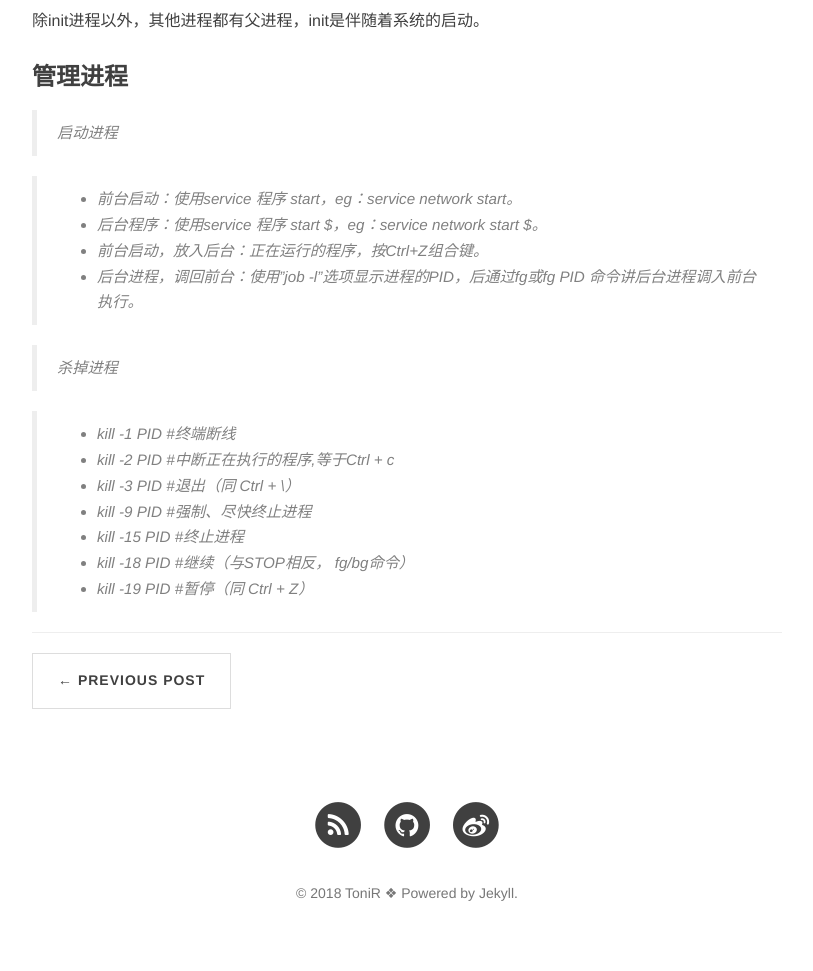
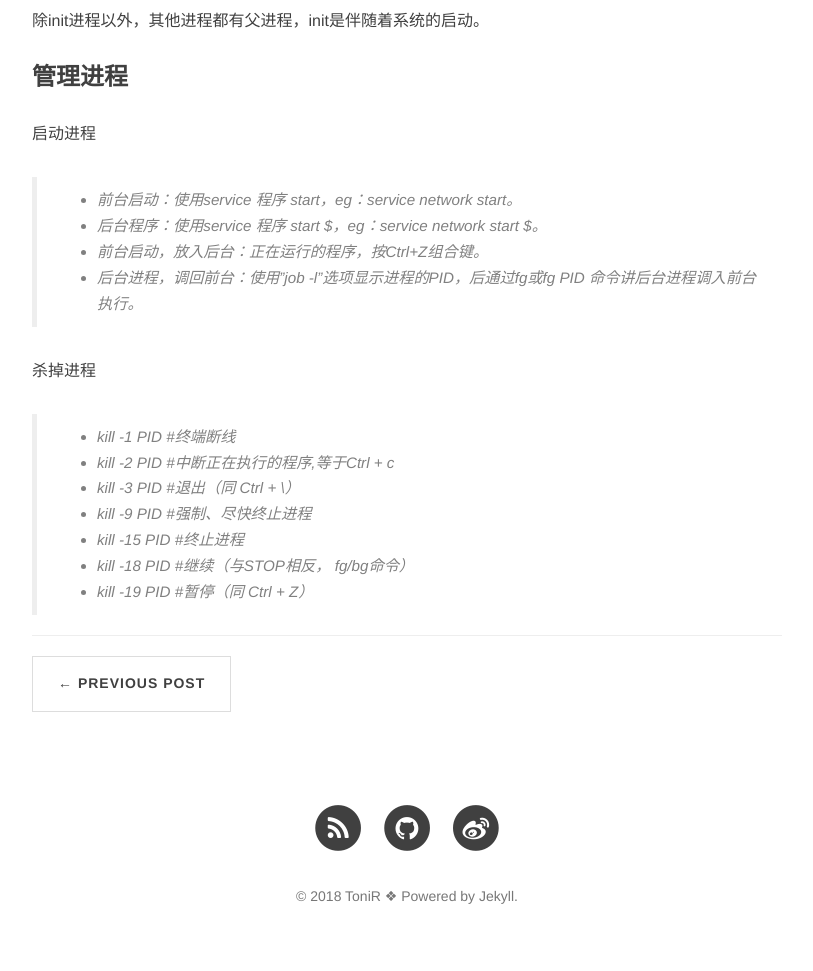
Before and after one commit to RuanHR/ruanhr.github.io, a Jekyll site: the page built from _posts/2018-01-09-linux-system.md, in a window 1280 px wide. Shown: the part 2206-3177 px from the top of the page, without its empty margins (233-1046 px from the left). Built offline with Jekyll 4.4.1, drawn with Linux system fonts in a browser that asks for light colours; nearby versions of some CDN libraries; comment, search, counter and statistics services are not loaded.

Commit message:
文章修改

```diff
--- a/_posts/2018-01-09-linux-system.md
+++ b/_posts/2018-01-09-linux-system.md
@@ -67,14 +67,14 @@ COMMAND/CMD：#进程的命令
 
 ### 管理进程
 
-> 启动进程
+启动进程
 
 >- 前台启动：使用service 程序 start，eg：service network start。
 >- 后台程序：使用service 程序 start $，eg：service network start $。
 >- 前台启动，放入后台：正在运行的程序，按Ctrl+Z组合键。
 >- 后台进程，调回前台：使用”job -l”选项显示进程的PID，后通过fg或fg PID 命令讲后台进程调入前台执行。
 
-> 杀掉进程
+杀掉进程
 
 >- kill -1 PID #终端断线
 >- kill -2 PID #中断正在执行的程序,等于Ctrl + c
```
